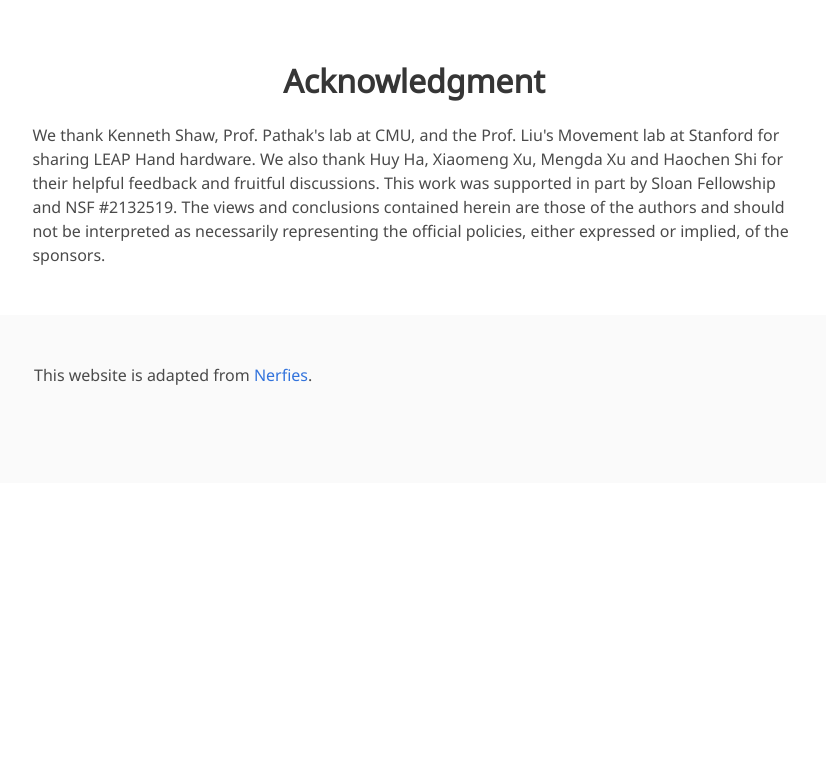
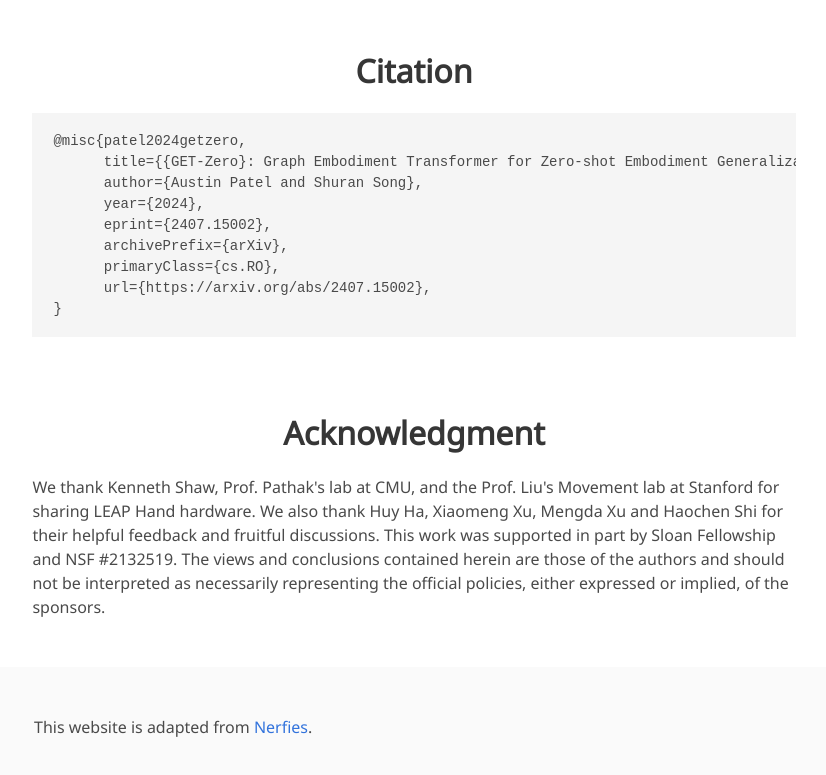
Before and after one commit to get-zero-paper/get-zero-paper.github.io, a plain HTML site: page index.html in a window 1280 px wide. Shown: the part 5792-6567 px from the top of the page, without its empty margins (226-1052 px from the left). Before the commit the page ends 6275 px from the top, so only its background shows below. Drawn offline with nearby package versions, Linux system fonts and the light colour scheme; some icons are missing; a web font is replaced by a local one.

Commit message:
Add back citation

```diff
--- a/index.html
+++ b/index.html
@@ -361,6 +361,27 @@
     <div class="columns is-centered">
       <div class="column is-four-fifths">
         <div class="container is-max-desktop content">
+          <h2 class="title is-3" style="margin-top: 20px; text-align: center;">Citation</h2>
+          <pre><code>@misc{patel2024getzero,
+      title={{GET-Zero}: Graph Embodiment Transformer for Zero-shot Embodiment Generalization},
+      author={Austin Patel and Shuran Song},
+      year={2024},
+      eprint={2407.15002},
+      archivePrefix={arXiv},
+      primaryClass={cs.RO},
+      url={https://arxiv.org/abs/2407.15002},
+}</code></pre>
+        </div>
+      </div>
+    </div>
+  </div>
+</section>
+
+<section class="section no_top_pad">
+  <div class="container is-max-desktop">
+    <div class="columns is-centered">
+      <div class="column is-four-fifths">
+        <div class="container is-max-desktop content">
           <h2 class="title is-3" style="margin-top: 30px; text-align: center;">Acknowledgment</h2>
           <p>
             We thank Kenneth Shaw, Prof. Pathak's lab at CMU, and the Prof. Liu's Movement lab at Stanford for sharing LEAP Hand hardware. We also thank Huy Ha, Xiaomeng Xu, Mengda Xu and Haochen Shi for their helpful feedback and fruitful discussions. This work was supported in part by Sloan Fellowship and NSF #2132519.  The views and conclusions contained herein are those of the authors and should not be interpreted as necessarily representing the official policies, either expressed or implied, of the sponsors.
```
